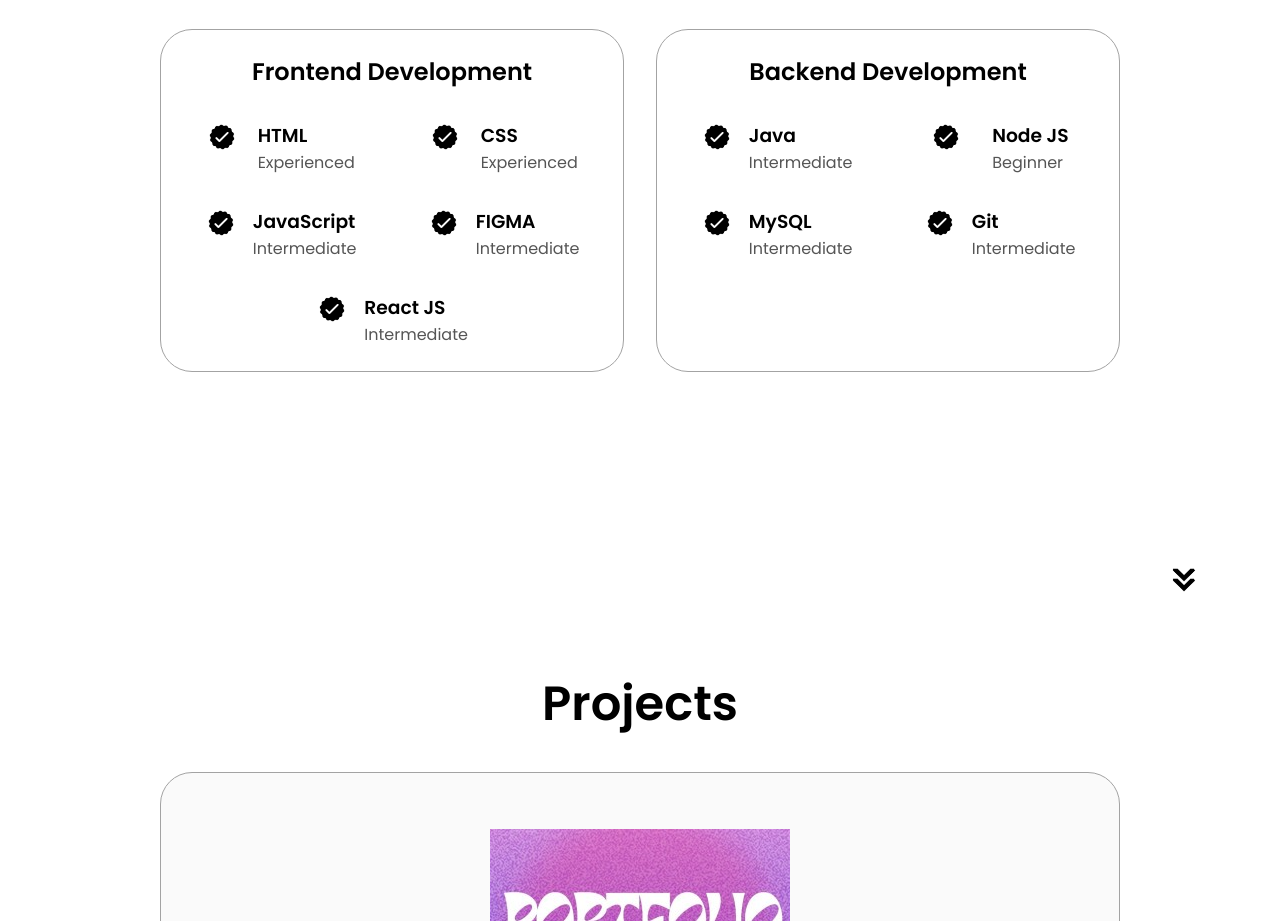
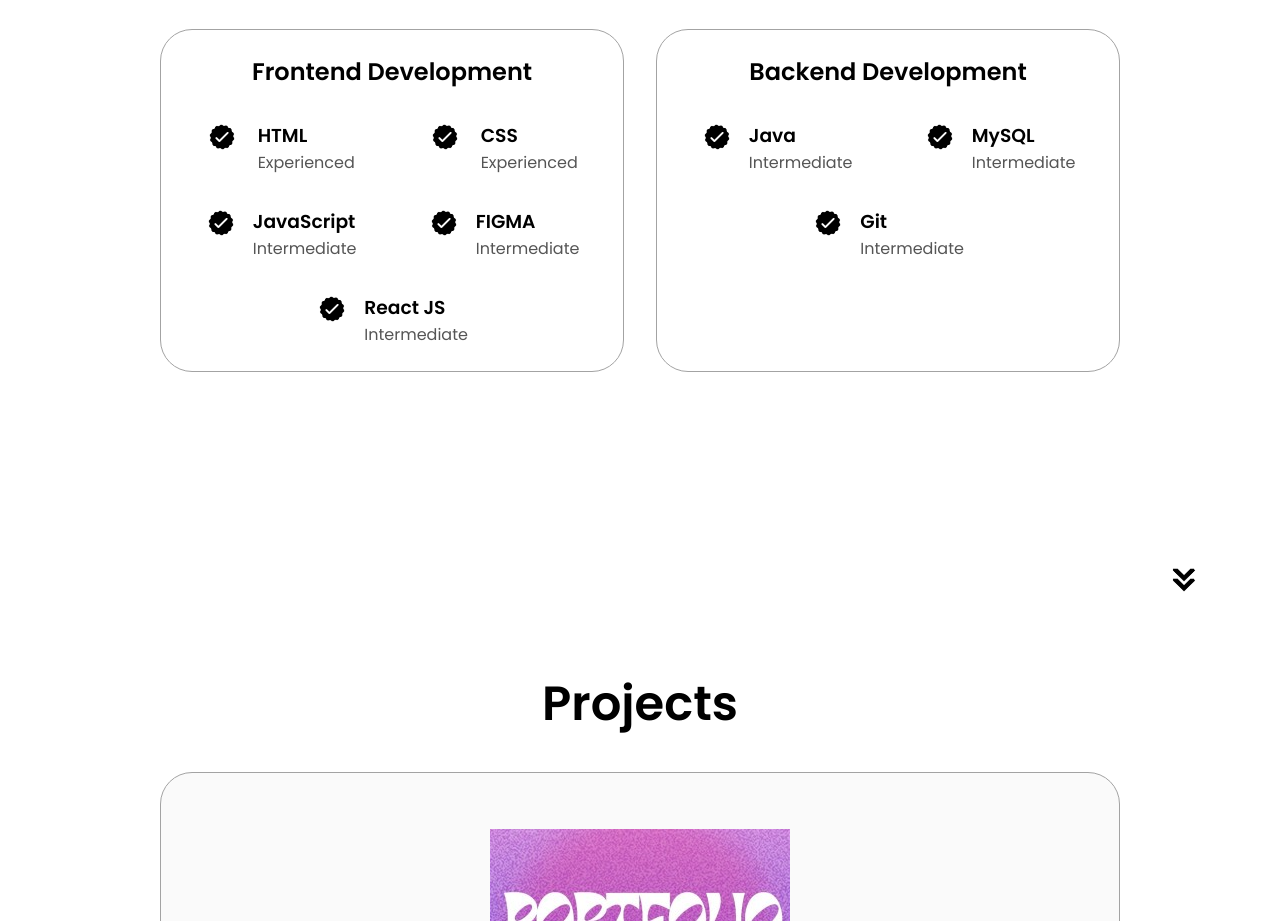
Before and after one commit to tanmay049/Tanmay-Sabnis, a plain HTML site: page index.html in a window 1280 px wide. Shown: the part 1796-2717 px from the top of the page. Drawn offline with Linux system fonts and the light colour scheme; a script that the page names is missing.

Commit message:
Update index.html

```diff
--- a/index.html
+++ b/index.html
@@ -158,13 +158,6 @@
                         <article>
                             <img src="checkmark.png" alt="experience icon" class="icon"/>
                             <div>
-                                <h3>Node JS</h3>
-                                <p>Beginner</p>
-                            </div>
-                        </article>
-                        <article>
-                            <img src="checkmark.png" alt="experience icon" class="icon"/>
-                            <div>
                                 <h3>MySQL</h3>
                                 <p>Intermediate</p>
                             </div>
```
